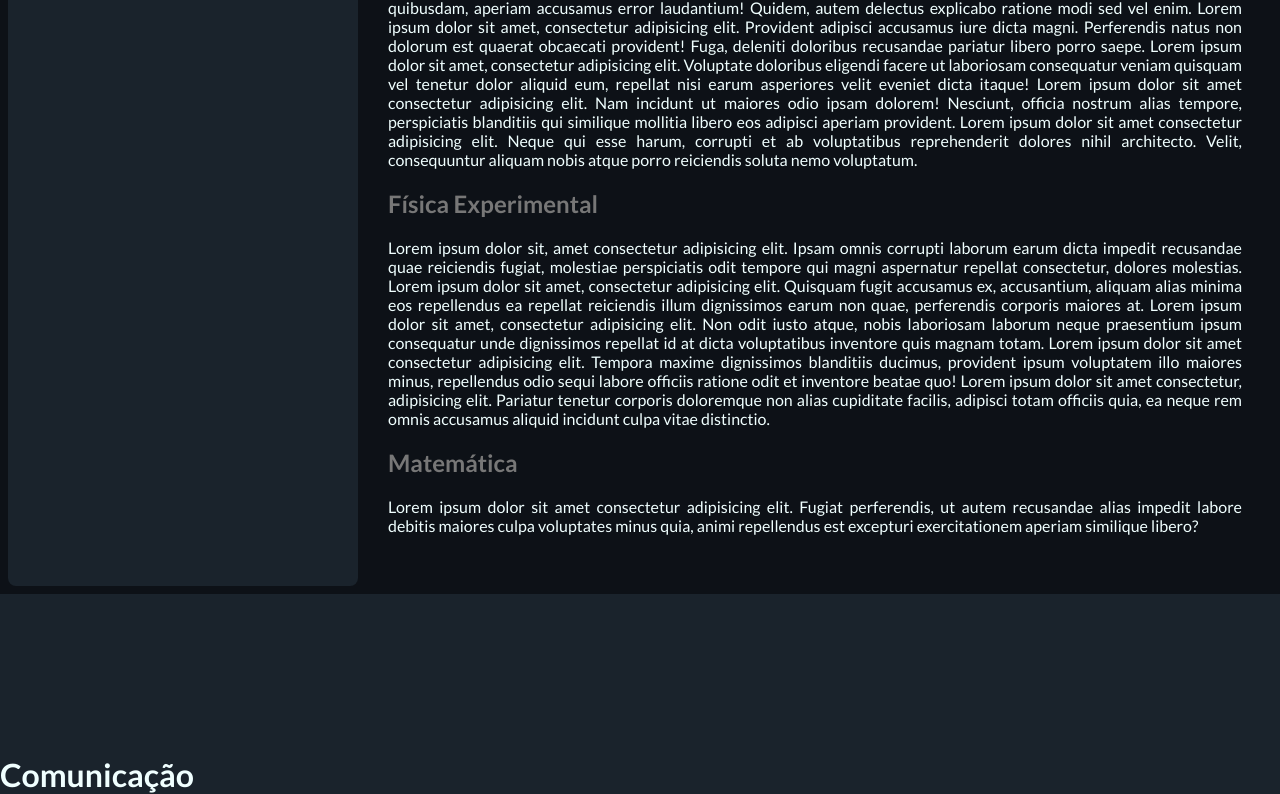
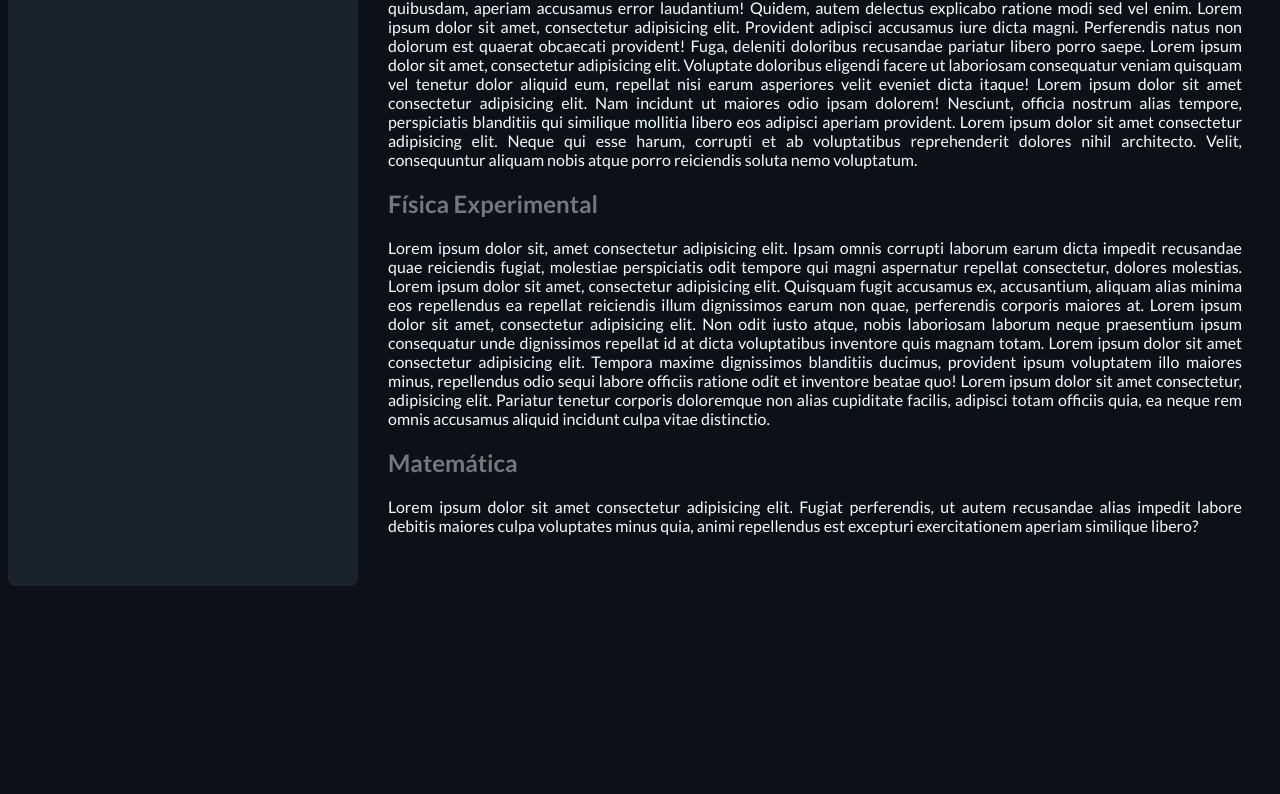
Before and after one commit to joaovictoreverscordeiro/joaovictoreverscordeiro.github.io, a plain HTML site: page index.html in a window 1280 px wide. Shown: the part 1368-2162 px from the top of the page. After the commit the page ends 1962 px from the top, so only its background shows below. Drawn offline with Linux system fonts and the light colour scheme.

Commit message:
excluindo bottom

```diff
--- a/index.css
+++ b/index.css
@@ -185,18 +185,3 @@ nav ul li:hover ul li{
     display: none;
     position: absolute;
 }
-
-.bottom{
-    background-color: #1a232c;
-    display: flex;
-    align-items: flex-end;
-    height: 200px;
-}
-
-.bottom h1{
-    margin: 0;
-}
-
-.comunication{
-    width: 500px;
-}
--- a/index.html
+++ b/index.html
@@ -129,10 +129,5 @@
         </main>
     </div>
 
-    <div class="bottom">
-        <div class="comunication">
-            <h1>Comunicação</h1>
-        </div>
-    </div>
 </body>
 </html>
```
